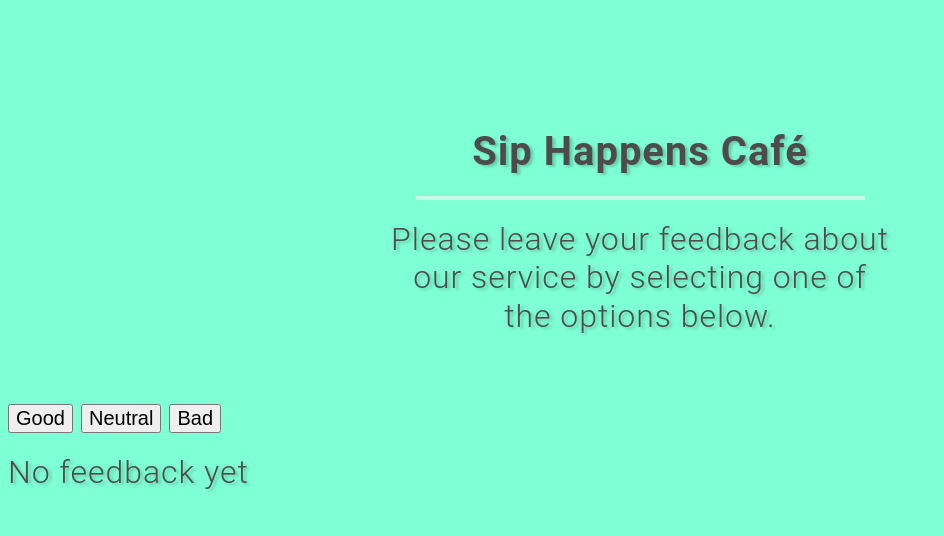
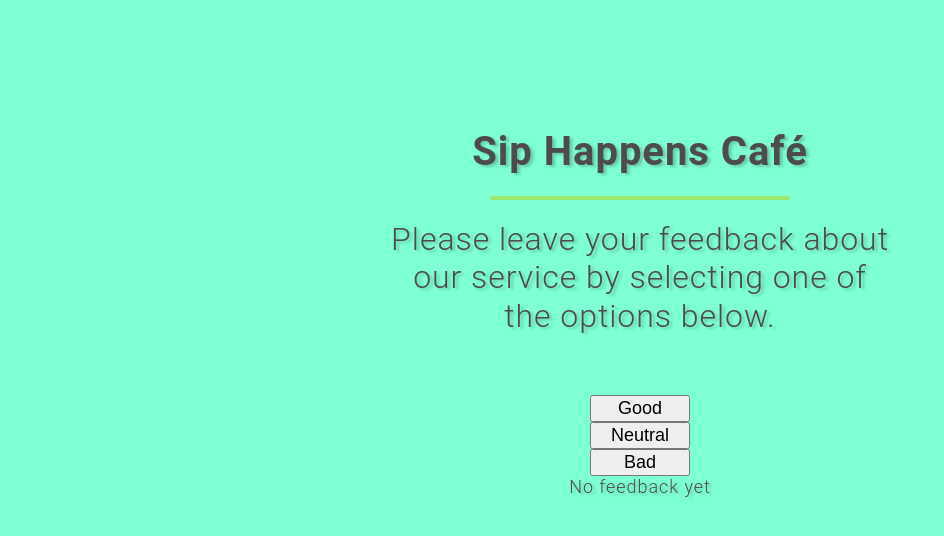
Before and after one commit to TatiYas/goit-react-hw-02, a React (Vite) app: page / in a window 1280 px wide. Shown: the top 536 px of the page, without its empty margins (0-944 px from the left). Built offline with nearby package versions, Linux system fonts and the light colour scheme.

Commit message:
Update_25

```diff
--- a/src/components/Description/Description.module.css
+++ b/src/components/Description/Description.module.css
@@ -12,8 +12,8 @@
 }
 
 .span {
-  width: 450px;
+  width: 300px;
   height: 4px;
-  background-color: #fefbfb87;
+  background-color: #b6d21687;
   margin: 20px auto;
 }
--- a/src/components/Notification/Notification.jsx
+++ b/src/components/Notification/Notification.jsx
@@ -1,5 +1,7 @@
 import "./Notification.module.css";
+import s from "./Notification.module.css"
+
 
 export default function Notification() {
-  return <p>No feedback yet</p>;
+  return <p className={s.notif}>No feedback yet</p>;
 }
--- a/src/components/Notification/Notification.module.css
+++ b/src/components/Notification/Notification.module.css
@@ -1,3 +1,5 @@
-ul {
-    font-size: 20px;
+
+  .notif {
+    text-align: center;
+    font-size: 18px;
   }
--- a/src/components/Options/Options.module.css
+++ b/src/components/Options/Options.module.css
@@ -1,5 +1,16 @@
 button {
-    margin-right: 8px;
-    margin-bottom: 20px;
-    font-size: 20px;
+  display: flex;
+  margin: auto;
+  width: 100px;
+  gap: 10px;
+
   }
+.container > button{
+    font-size: 18px;
+    margin: 0 auto;
+    align-items: center;
+    display: flex;
+    gap: 8px;
+    justify-content: center;
+    align-items: center;
+  }
```
